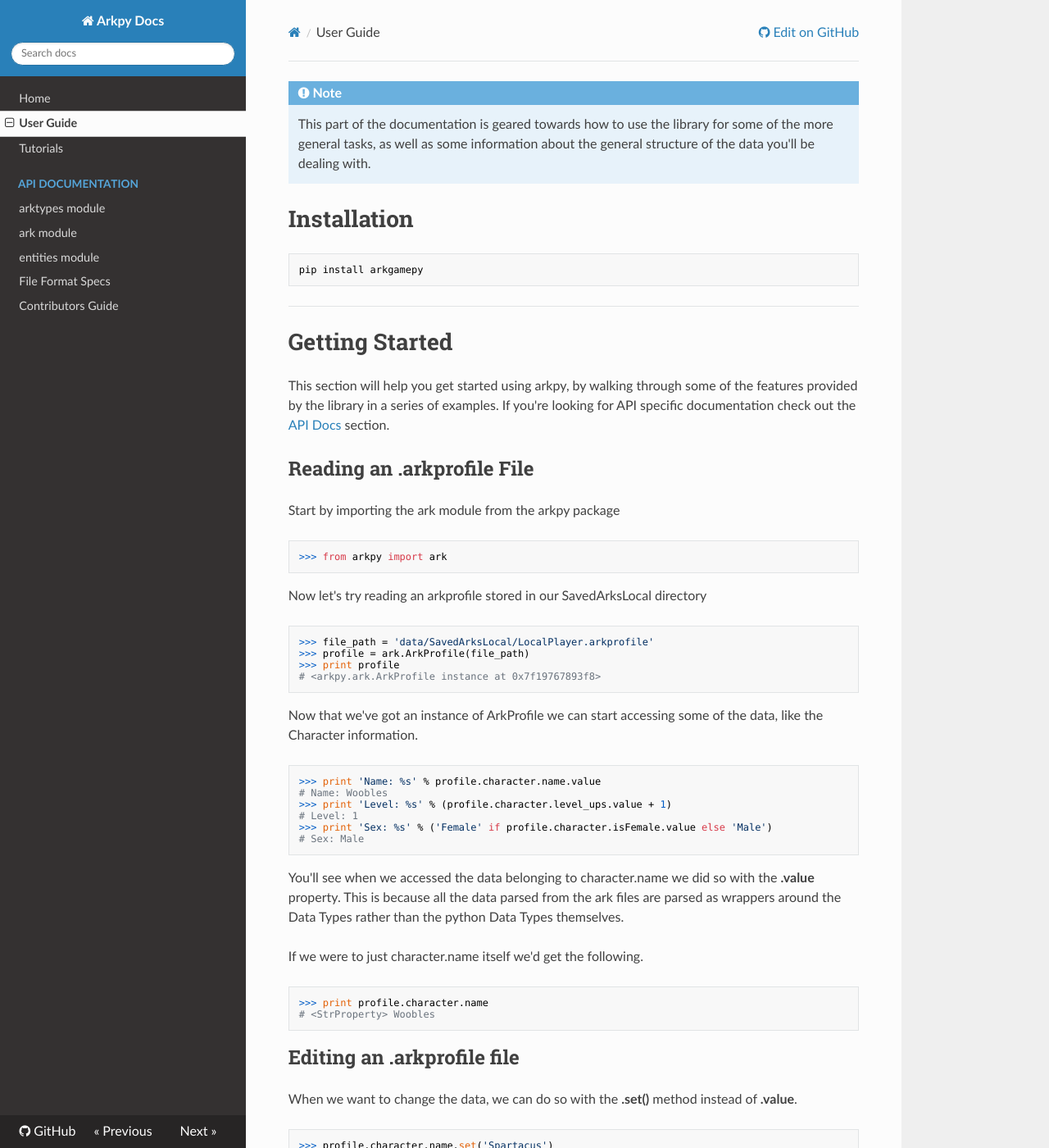
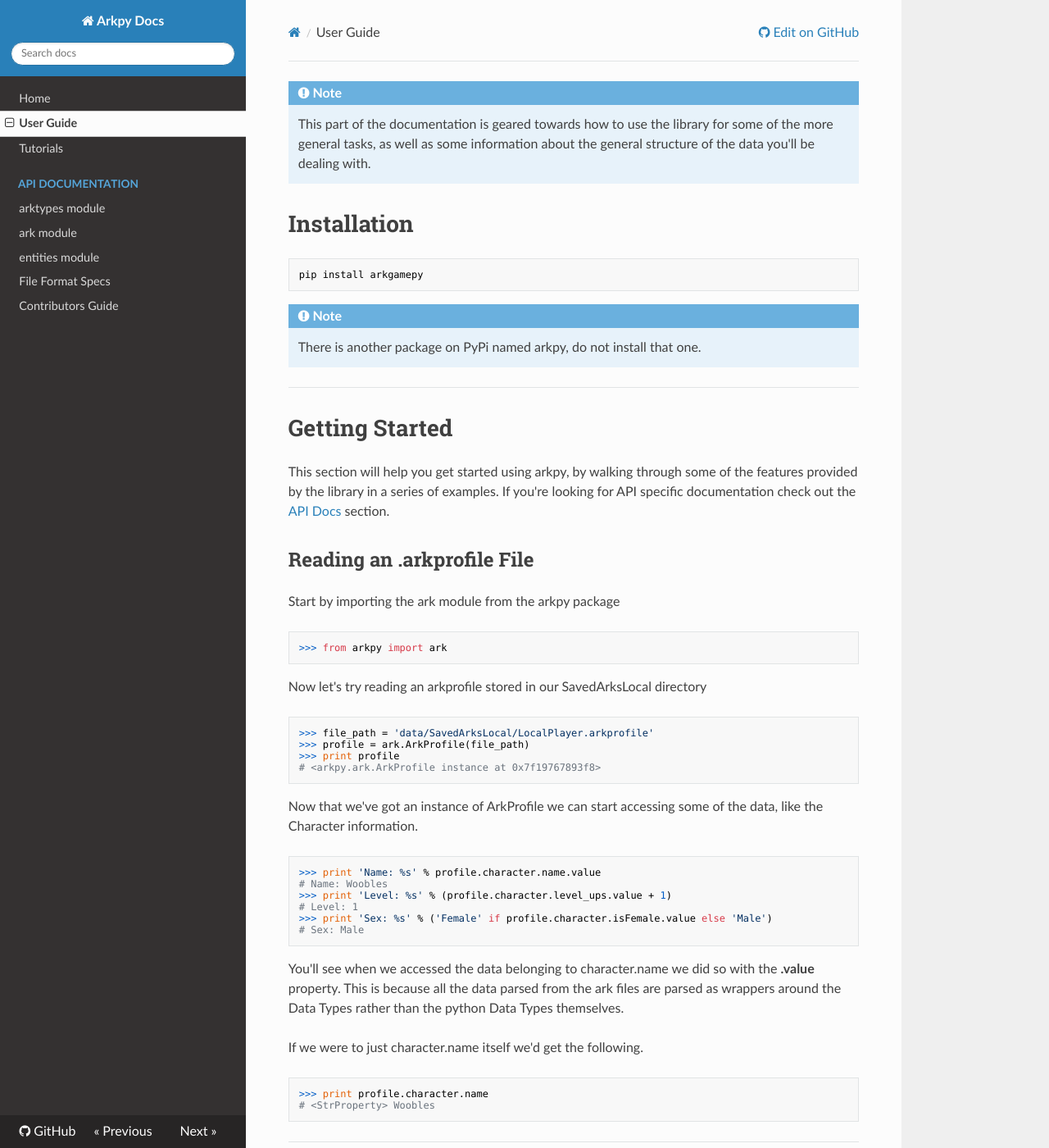
Before and after one commit to DerekRies/arkpy, an MkDocs documentation site: the page built from docs/userguide.md, in a window 1280 px wide and 1400 px high. Shown: the whole window at 82% size. Built offline with MkDocs 1.6.1, drawn with Linux system fonts in a browser that asks for light colours; nearby versions of some CDN libraries; old or Windows-style settings are respelled for this version of MkDocs; some of the changed text lies outside the part shown.

Commit message:
fixed some small docs issues

````diff
--- a/docs/extra.css
+++ b/docs/extra.css
@@ -9,3 +9,7 @@
 .wy-nav-content ul {
   font-size: 16px;
 }
+
+h1, h2 {
+    margin-top: 30px;
+}
--- a/docs/userguide.md
+++ b/docs/userguide.md
@@ -6,6 +6,10 @@
 ```
 pip install arkgamepy
 ```
+
+!!! Note
+    There is another package on PyPi named arkpy, do not install that one.
+
 
 - - -
 
@@ -46,6 +50,8 @@
 >>> print profile.character.name
 # <StrProperty> Woobles
 ```
+
+- - -
 
 ## Editing an .arkprofile file
 
@@ -94,6 +100,8 @@
 # <ByteProperty> 9
 ```
 
+- - -
+
 ## Using Enums for Index-Based Values
 
 If you don't know the index for the value you wish to manipulate, then you can use the Enums provided by Arkpy. Let's go back to the stat point example and use an Enum instead.
@@ -132,6 +140,8 @@
 >>> print profile.character.engrams
 ```
 
+- - -
+
 ## Using the Entities Module
 
 Because the engrams property on the character is an ArrayProperty[ObjectProperty] there's a lot of text that goes in to adding just a single engram. Especially important is the Entity Path for the engram. An easier way to do this is to use the `Enum`s in the [entities module](entities.md).
@@ -144,6 +154,8 @@
 profile.character.engrams.value.append(campfire)
 ```
 
+- - -
+
 ## Saving a Character
 
 Once we've completed all of our changes we can save the profile to an .arkprofile file by calling the `save_to_file()` method.
@@ -155,12 +167,16 @@
 ```
 
 
+- - -
+
 ## Loading the Generated Character File
 
 !!! Important
     Always keep backups of the files before you make any changes to them. Also don't remove the **.profilebak** files when you replace the **.arkprofile** files.
 
 First, let's take a look at how Ark loads game files into memory.
+
+- - -
 
 ### Ark Loading Process
 
@@ -169,13 +185,14 @@
 3. Copys contents of **LocalPlayer.arkprofile** into the **.profilebak** file.
 4. On exit or world save, the the data is saved into the appropriate files.
 
-!!! Note
+Now, in the appropriate directory, simply rename the old **LocalPlayer.arkprofile** (or **steamid.arkprofile**) to something like **LocalPlayer.old.arkprofile**. You can rename it whatever you like; I like using **.old** and even **.old-MO-DD-YY-TIME** to differentiate between them. Once the old .arkprofile file is renamed, add in the generated file to this directory and rename it to **LocalPlayer.arkprofile** (or **steamid.arkprofile** if on a server). Boot up the game.
+
+!!! Important
     **You won't see any changes you made (except for a few like character name) to a profile reflected on the character, until the character is respawned.**
 
-    This is because there are two locations relevant to player character data. The first is from the .arkprofile file, and the second is in the world save file where an instance of the player character is. Respawning creates a new instance of the character based on the data that was inside the .arkprofile file.
+    This is because there are two locations relevant to player character data. The first is from the **.arkprofile** file, and the second is in the world save file (**.ark**) where an instance of the player character is. Respawning creates a new instance of the character based on the data that was inside the **.arkprofile** file.
 
-Now with this in mind, in the appropriate directory, simply rename the old **LocalPlayer.arkprofile** (or **steamid.arkprofile**) to something like **LocalPlayer.old.arkprofile**. You can rename it whatever you like; I like using **.old** and even **.old-MO-DD-YY-TIME** to differentiate between them.
-
+- - -
 
 ## More
 
````
